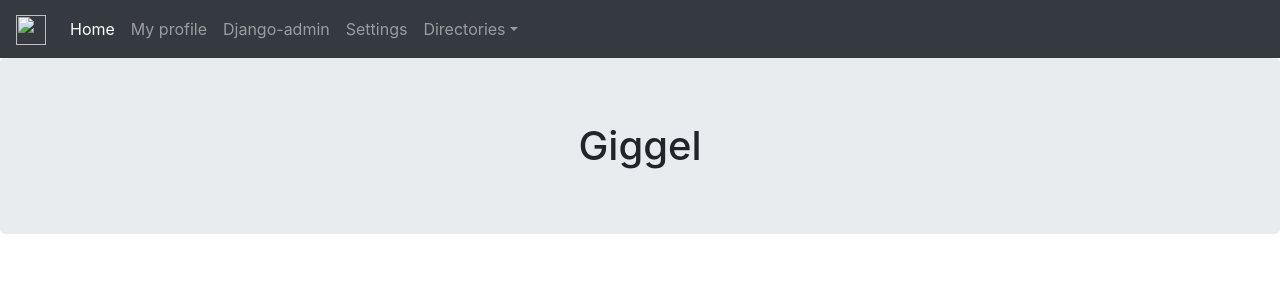
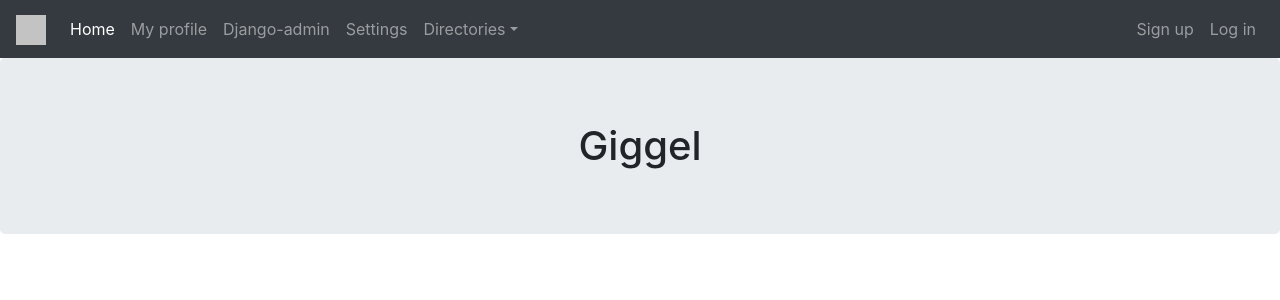
Before and after one commit to A-Scratchy/Giggel-Musicscene-Manager, a Django app: page / in a window 1280 px wide. Shown: the top 300 px of the page. Run offline with Django 3.2, Linux system fonts and the light colour scheme; some libraries are stand-ins or nearby versions.

Commit message:
Home page now displays username if logged in and log out button. Displays log in button if not logged in.

```diff
--- a/giggel/main/templates/main/base.html
+++ b/giggel/main/templates/main/base.html
@@ -18,7 +18,7 @@
     <!-- navbar -->
     <nav class="navbar navbar-expand-lg navbar-dark bg-dark">
       <!-- Logo - to add later when designed-->
-      <a class="navbar-brand" href="#"><img src="" width="30" height="30" alt=""></a>
+      <a class="navbar-brand" href=""><img src="{% static 'img/temp.png' %}" width="30" height="30" alt=""></a>
       <!-- dropdown for small screens -->
       <button class="navbar-toggler" type="button" data-toggle="collapse" data-target="#navbarSupportedContent" aria-controls="navbarSupportedContent" aria-expanded="false" aria-label="Toggle navigation">
         <span class="navbar-toggler-icon"></span>
@@ -50,6 +50,30 @@
             </div>
           </li>
         </ul>
+        <!-- right side of nav -->
+        <ul class="navbar-nav">
+          {% if user.is_authenticated %}
+            <li class="nav-item">
+              <a class="nav-link" name="logOut" href="/">Log out</a>
+            </li>
+            <li class="nav-item">
+              <p class="nav-link disabled" name="loggedInUser" href="#">Current user:
+                {{ user.username }}</p>
+            </li>
+            <li>
+              <a class="navbar-brand float-left" href="/user/profile"><img class="circle" src="{% static 'img/temp.png' %}" width="30" height="30" alt=""></a>
+            </li>
+          {% else %}
+            <li class="nav-item">
+              <a class="nav-link" name="logIn" href="/register">Sign up</a>
+            </li>
+            <li class="nav-item">
+              <a class="nav-link" name="logIn" href="/">Log in</a>
+            </li>
+          {% endif %}
+
+        </ul>
+
       </div>
     </nav>
 
```
Also changed, not shown: giggel/user/tests.py (+23 -0 lines).
